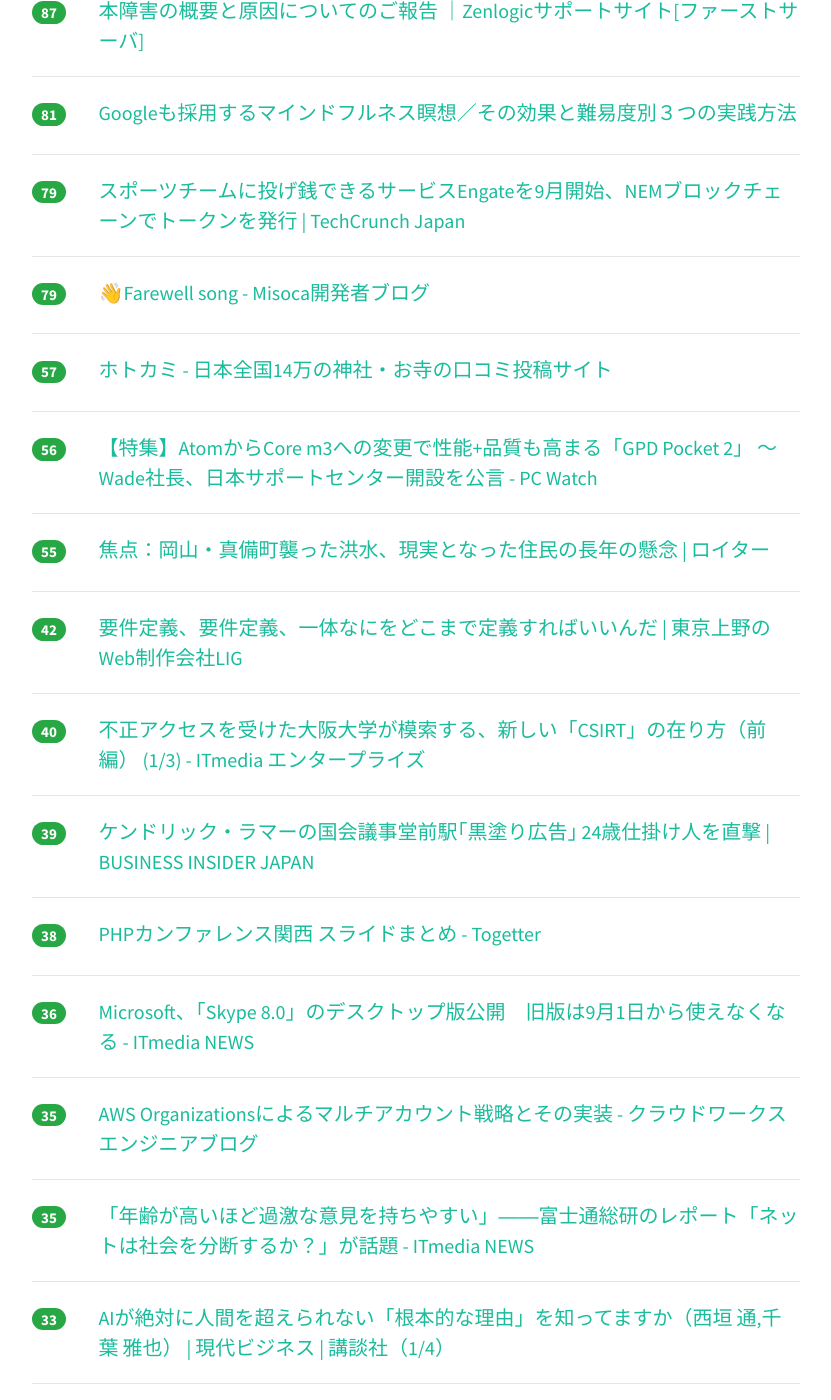
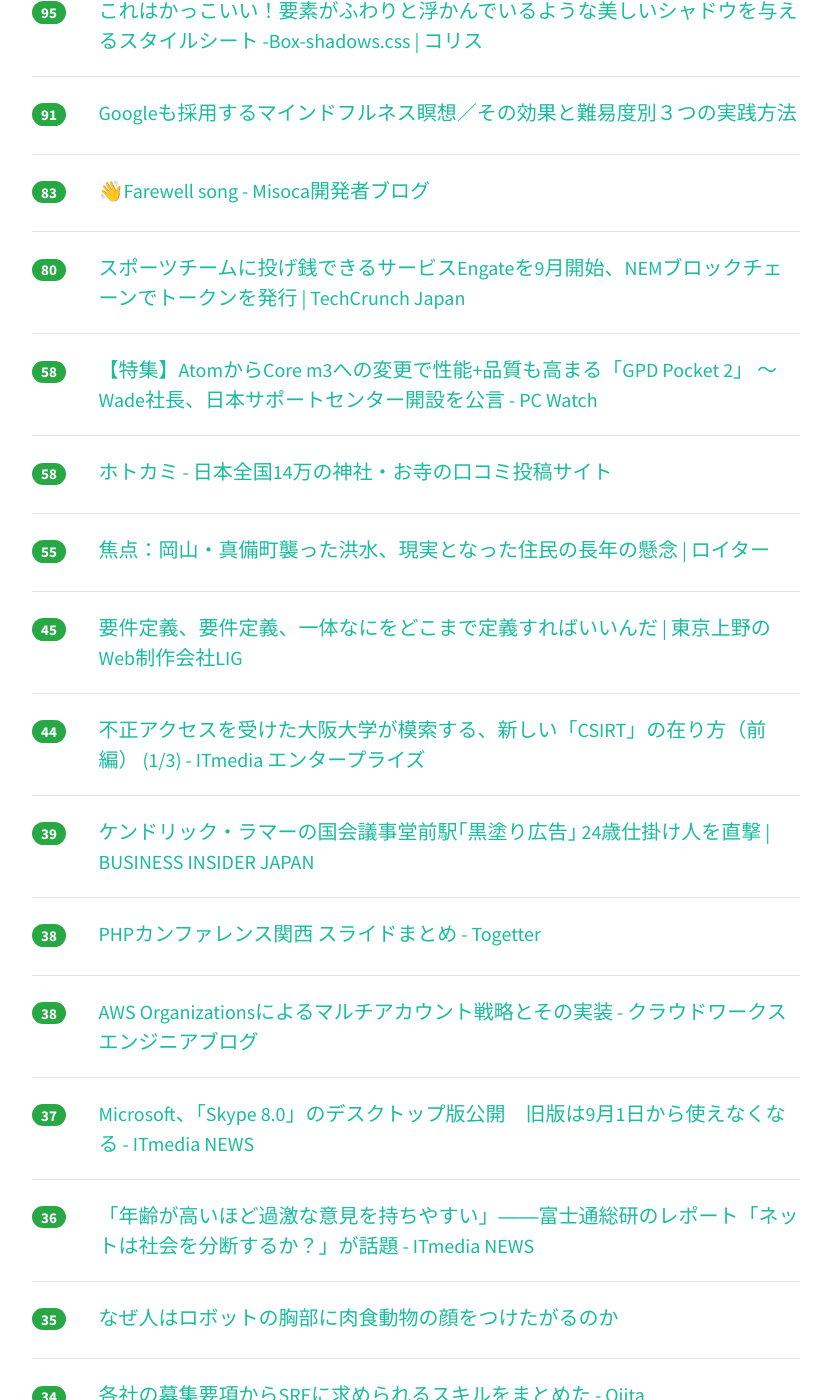
Before and after one commit to yatta47/hatena-matome-site, a Jekyll site: the page built from _posts/2018-07-17-hatena.md, in a window 1280 px wide and 1400 px high, scrolled down 1556 px. Shown: the whole window, without its empty margins (224-1055 px from the left). Built offline with Jekyll 4.4.1, drawn with Linux system fonts in a browser that asks for light colours; nearby versions of some CDN libraries; some of the changed text lies outside the part shown.

Commit message:
Updated 2018-07-17

```diff
--- a/_posts/2018-07-17-hatena.md
+++ b/_posts/2018-07-17-hatena.md
@@ -1,64 +1,69 @@
 ---
 layout: post
 title:  "2018-07-17 はてぶIT"
-date:   2018-07-17 19:02:02
+date:   2018-07-17 20:02:49
 tags: [it-hotentry]
 ---
-53 件のデータあり
+55 件のデータあり
 
 <hr><div class="row">
-<div class="col-1"><span class="badge badge-pill badge-success h2">368</span></div>
+<div class="col-1"><span class="badge badge-pill badge-success h2">412</span></div>
 <div class="col-11"><a href='https://hirata.blog/201807_vs-code-introduction/' target='_blank'>AtomユーザもSublimeユーザも、死角が無いエディタ「VS CODE」に乗り換えよう | WEBA</a></div>
 </div>
 <hr>
 <div class="row">
-<div class="col-1"><span class="badge badge-pill badge-success h2">247</span></div>
+<div class="col-1"><span class="badge badge-pill badge-success h2">261</span></div>
 <div class="col-11"><a href='http://blog.h13i32maru.jp/entry/2018/07/17/083215' target='_blank'>Jasper(GitHub用のIssue Reader)を無料にします - maru source</a></div>
 </div>
 <hr>
 <div class="row">
-<div class="col-1"><span class="badge badge-pill badge-success h2">213</span></div>
+<div class="col-1"><span class="badge badge-pill badge-success h2">242</span></div>
 <div class="col-11"><a href='https://jumpei-ikegami.hatenablog.com/entry/2018/07/16/124333' target='_blank'>サイ本こと『JavaScript 第6版』全800ページを読破し、1万行のesaにまとめてわかった5つのこと - #がみぶろ</a></div>
 </div>
 <hr>
 <div class="row">
-<div class="col-1"><span class="badge badge-pill badge-success h2">205</span></div>
+<div class="col-1"><span class="badge badge-pill badge-success h2">210</span></div>
 <div class="col-11"><a href='http://www.afpbb.com/articles/-/3182640' target='_blank'>マスク氏、英洞窟ダイバーを「小児愛男」呼ばわり テスラ株下落　写真1枚　国際ニュース：AFPBB News</a></div>
 </div>
 <hr>
 <div class="row">
-<div class="col-1"><span class="badge badge-pill badge-success h2">183</span></div>
+<div class="col-1"><span class="badge badge-pill badge-success h2">204</span></div>
+<div class="col-11"><a href='https://www.lambdanote.com/blogs/news/article-6' target='_blank'>『みんなのデータ構造』発売および予約開始のお知らせ – 技術書出版と販売のラムダノート</a></div>
+</div>
+<hr>
+<div class="row">
+<div class="col-1"><span class="badge badge-pill badge-success h2">189</span></div>
 <div class="col-11"><a href='https://internet.watch.impress.co.jp/docs/yajiuma/1133071.html' target='_blank'>国内初？ iOSの「AirDrop」を使った電車内でのわいせつ画像送信で会社員逮捕【やじうまWatch】 - INTERNET Watch</a></div>
 </div>
 <hr>
 <div class="row">
 <div class="col-1"><span class="badge badge-pill badge-success h2">176</span></div>
-<div class="col-11"><a href='https://www.lambdanote.com/blogs/news/article-6' target='_blank'>『みんなのデータ構造』発売および予約開始のお知らせ – 技術書出版と販売のラムダノート</a></div>
-</div>
-<hr>
-<div class="row">
-<div class="col-1"><span class="badge badge-pill badge-success h2">160</span></div>
 <div class="col-11"><a href='https://diamond.jp/articles/-/174855' target='_blank'>マイクロソフトはなぜスマホ時代の敗者となったのか、元アスキー西和彦が語る | 今月の主筆　アスキー創業者　東大大学院IoTメディアラボディレクター　西 和彦 | ダイヤモンド・オンラ</a></div>
 </div>
 <hr>
 <div class="row">
-<div class="col-1"><span class="badge badge-pill badge-success h2">114</span></div>
+<div class="col-1"><span class="badge badge-pill badge-success h2">119</span></div>
+<div class="col-11"><a href='https://everyrfc.org/' target='_blank'>everyRFC</a></div>
+</div>
+<hr>
+<div class="row">
+<div class="col-1"><span class="badge badge-pill badge-success h2">118</span></div>
 <div class="col-11"><a href='http://www.itmedia.co.jp/news/articles/1807/17/news043.html' target='_blank'>Amazonプライムデー初日、世界でアクセス問題発生 - ITmedia NEWS</a></div>
 </div>
 <hr>
 <div class="row">
-<div class="col-1"><span class="badge badge-pill badge-success h2">110</span></div>
-<div class="col-11"><a href='https://everyrfc.org/' target='_blank'>everyRFC</a></div>
+<div class="col-1"><span class="badge badge-pill badge-success h2">108</span></div>
+<div class="col-11"><a href='http://www.afpbb.com/articles/-/3182640?cx_amp=all' target='_blank'>マスク氏、英洞窟ダイバーを「小児愛男」呼ばわり テスラ株下落　写真1枚　国際ニュース：AFPBB News</a></div>
 </div>
 <hr>
 <div class="row">
 <div class="col-1"><span class="badge badge-pill badge-success h2">102</span></div>
-<div class="col-11"><a href='http://www.afpbb.com/articles/-/3182640?cx_amp=all' target='_blank'>マスク氏、英洞窟ダイバーを「小児愛男」呼ばわり テスラ株下落　写真1枚　国際ニュース：AFPBB News</a></div>
+<div class="col-11"><a href='https://note.mu/shogoyamada/n/n043aa4b7750e' target='_blank'>Flutterを触りまくったので知見を公開する｜shogo yamada｜note</a></div>
 </div>
 <hr>
 <div class="row">
 <div class="col-1"><span class="badge badge-pill badge-success h2">100</span></div>
-<div class="col-11"><a href='https://note.mu/shogoyamada/n/n043aa4b7750e' target='_blank'>Flutterを触りまくったので知見を公開する｜shogo yamada｜note</a></div>
+<div class="col-11"><a href='https://zenlogic.jp/news/status/syogai/cause/' target='_blank'>本障害の概要と原因についてのご報告 ｜Zenlogicサポートサイト[ファーストサーバ]</a></div>
 </div>
 <hr>
 <div class="row">
@@ -67,33 +72,28 @@ tags: [it-hotentry]
 </div>
 <hr>
 <div class="row">
-<div class="col-1"><span class="badge badge-pill badge-success h2">87</span></div>
-<div class="col-11"><a href='https://zenlogic.jp/news/status/syogai/cause/' target='_blank'>本障害の概要と原因についてのご報告 ｜Zenlogicサポートサイト[ファーストサーバ]</a></div>
-</div>
-<hr>
-<div class="row">
-<div class="col-1"><span class="badge badge-pill badge-success h2">81</span></div>
+<div class="col-1"><span class="badge badge-pill badge-success h2">91</span></div>
 <div class="col-11"><a href='https://life-and-mind.com/mindfulness-meditation-10304' target='_blank'>Googleも採用するマインドフルネス瞑想／その効果と難易度別３つの実践方法</a></div>
 </div>
 <hr>
 <div class="row">
-<div class="col-1"><span class="badge badge-pill badge-success h2">79</span></div>
+<div class="col-1"><span class="badge badge-pill badge-success h2">83</span></div>
+<div class="col-11"><a href='https://tech.misoca.jp/entry/2018/07/17/113523' target='_blank'>👋Farewell song - Misoca開発者ブログ</a></div>
+</div>
+<hr>
+<div class="row">
+<div class="col-1"><span class="badge badge-pill badge-success h2">80</span></div>
 <div class="col-11"><a href='https://jp.techcrunch.com/2018/07/17/engate-cheer-for-sports-with-tokens/' target='_blank'>スポーツチームに投げ銭できるサービスEngateを9月開始、NEMブロックチェーンでトークンを発行 | TechCrunch Japan</a></div>
 </div>
 <hr>
 <div class="row">
-<div class="col-1"><span class="badge badge-pill badge-success h2">79</span></div>
-<div class="col-11"><a href='https://tech.misoca.jp/entry/2018/07/17/113523' target='_blank'>👋Farewell song - Misoca開発者ブログ</a></div>
+<div class="col-1"><span class="badge badge-pill badge-success h2">58</span></div>
+<div class="col-11"><a href='https://pc.watch.impress.co.jp/docs/topic/feature/1133028.html' target='_blank'>【特集】AtomからCore m3への変更で性能+品質も高まる「GPD Pocket 2」 ～Wade社長、日本サポートセンター開設を公言 - PC Watch</a></div>
 </div>
 <hr>
 <div class="row">
-<div class="col-1"><span class="badge badge-pill badge-success h2">57</span></div>
+<div class="col-1"><span class="badge badge-pill badge-success h2">58</span></div>
 <div class="col-11"><a href='https://hotokami.jp/' target='_blank'>ホトカミ - 日本全国14万の神社・お寺の口コミ投稿サイト</a></div>
-</div>
-<hr>
-<div class="row">
-<div class="col-1"><span class="badge badge-pill badge-success h2">56</span></div>
-<div class="col-11"><a href='https://pc.watch.impress.co.jp/docs/topic/feature/1133028.html' target='_blank'>【特集】AtomからCore m3への変更で性能+品質も高まる「GPD Pocket 2」 ～Wade社長、日本サポートセンター開設を公言 - PC Watch</a></div>
 </div>
 <hr>
 <div class="row">
@@ -102,12 +102,12 @@ tags: [it-hotentry]
 </div>
 <hr>
 <div class="row">
-<div class="col-1"><span class="badge badge-pill badge-success h2">42</span></div>
+<div class="col-1"><span class="badge badge-pill badge-success h2">45</span></div>
 <div class="col-11"><a href='https://liginc.co.jp/398036' target='_blank'>要件定義、要件定義、一体なにをどこまで定義すればいいんだ | 東京上野のWeb制作会社LIG</a></div>
 </div>
 <hr>
 <div class="row">
-<div class="col-1"><span class="badge badge-pill badge-success h2">40</span></div>
+<div class="col-1"><span class="badge badge-pill badge-success h2">44</span></div>
 <div class="col-11"><a href='http://www.itmedia.co.jp/enterprise/articles/1807/17/news008.html' target='_blank'>不正アクセスを受けた大阪大学が模索する、新しい「CSIRT」の在り方（前編） (1/3) - ITmedia エンタープライズ</a></div>
 </div>
 <hr>
@@ -122,18 +122,28 @@ tags: [it-hotentry]
 </div>
 <hr>
 <div class="row">
-<div class="col-1"><span class="badge badge-pill badge-success h2">36</span></div>
+<div class="col-1"><span class="badge badge-pill badge-success h2">38</span></div>
+<div class="col-11"><a href='http://engineer.crowdworks.jp/entry/2018/07/17/103453' target='_blank'>AWS Organizationsによるマルチアカウント戦略とその実装 - クラウドワークス エンジニアブログ</a></div>
+</div>
+<hr>
+<div class="row">
+<div class="col-1"><span class="badge badge-pill badge-success h2">37</span></div>
 <div class="col-11"><a href='http://www.itmedia.co.jp/news/articles/1807/17/news047.html' target='_blank'>Microsoft、「Skype 8.0」のデスクトップ版公開　旧版は9月1日から使えなくなる - ITmedia NEWS</a></div>
 </div>
 <hr>
 <div class="row">
-<div class="col-1"><span class="badge badge-pill badge-success h2">35</span></div>
-<div class="col-11"><a href='http://engineer.crowdworks.jp/entry/2018/07/17/103453' target='_blank'>AWS Organizationsによるマルチアカウント戦略とその実装 - クラウドワークス エンジニアブログ</a></div>
+<div class="col-1"><span class="badge badge-pill badge-success h2">36</span></div>
+<div class="col-11"><a href='http://www.itmedia.co.jp/news/articles/1807/17/news065.html' target='_blank'>「年齢が高いほど過激な意見を持ちやすい」――富士通総研のレポート「ネットは社会を分断するか？」が話題 - ITmedia NEWS</a></div>
 </div>
 <hr>
 <div class="row">
 <div class="col-1"><span class="badge badge-pill badge-success h2">35</span></div>
-<div class="col-11"><a href='http://www.itmedia.co.jp/news/articles/1807/17/news065.html' target='_blank'>「年齢が高いほど過激な意見を持ちやすい」――富士通総研のレポート「ネットは社会を分断するか？」が話題 - ITmedia NEWS</a></div>
+<div class="col-11"><a href='https://anond.hatelabo.jp/20180717123335' target='_blank'>なぜ人はロボットの胸部に肉食動物の顔をつけたがるのか</a></div>
+</div>
+<hr>
+<div class="row">
+<div class="col-1"><span class="badge badge-pill badge-success h2">34</span></div>
+<div class="col-11"><a href='https://qiita.com/mogulla3/items/7bf8db3b18980277db52' target='_blank'>各社の募集要項からSREに求められるスキルをまとめた - Qiita</a></div>
 </div>
 <hr>
 <div class="row">
@@ -142,18 +152,8 @@ tags: [it-hotentry]
 </div>
 <hr>
 <div class="row">
-<div class="col-1"><span class="badge badge-pill badge-success h2">33</span></div>
-<div class="col-11"><a href='https://anond.hatelabo.jp/20180717123335' target='_blank'>なぜ人はロボットの胸部に肉食動物の顔をつけたがるのか</a></div>
-</div>
-<hr>
-<div class="row">
 <div class="col-1"><span class="badge badge-pill badge-success h2">32</span></div>
 <div class="col-11"><a href='http://kaggler-ja-wiki.herokuapp.com/' target='_blank'>/ - Kaggler-ja Wiki</a></div>
-</div>
-<hr>
-<div class="row">
-<div class="col-1"><span class="badge badge-pill badge-success h2">29</span></div>
-<div class="col-11"><a href='https://qiita.com/mogulla3/items/7bf8db3b18980277db52' target='_blank'>各社の募集要項からSREに求められるスキルをまとめた - Qiita</a></div>
 </div>
 <hr>
 <div class="row">
@@ -167,7 +167,7 @@ tags: [it-hotentry]
 </div>
 <hr>
 <div class="row">
-<div class="col-1"><span class="badge badge-pill badge-success h2">23</span></div>
+<div class="col-1"><span class="badge badge-pill badge-success h2">24</span></div>
 <div class="col-11"><a href='http://lantern.builderscon.io/entry/2018/07/17/110000' target='_blank'>検索実行評価改善！まずは検索から！婚活パーティー検索サイト「オミカレ」を使おう！ - Lantern by builderscon</a></div>
 </div>
 <hr>
@@ -182,8 +182,18 @@ tags: [it-hotentry]
 </div>
 <hr>
 <div class="row">
-<div class="col-1"><span class="badge badge-pill badge-success h2">19</span></div>
+<div class="col-1"><span class="badge badge-pill badge-success h2">20</span></div>
 <div class="col-11"><a href='https://tech.nikkeibp.co.jp/atcl/nxt/mag/nc/18/020800015/070900006/' target='_blank'>挑戦せず責任を押し付け合い、大企業病NECの復活シナリオ | 日経 xTECH（クロステック）</a></div>
+</div>
+<hr>
+<div class="row">
+<div class="col-1"><span class="badge badge-pill badge-success h2">20</span></div>
+<div class="col-11"><a href='http://www.itmedia.co.jp/enterprise/articles/1807/17/news041.html' target='_blank'>課題が分からない？　「情報通信白書」にみる日本企業の深刻なクラウド事情 (1/2) - ITmedia エンタープライズ</a></div>
+</div>
+<hr>
+<div class="row">
+<div class="col-1"><span class="badge badge-pill badge-success h2">20</span></div>
+<div class="col-11"><a href='http://www.itmedia.co.jp/news/articles/1807/17/news080.html' target='_blank'>Google Playストアで課金障害　「アイテム購入、一時的に控えて」アプリ各社が呼び掛け - ITmedia NEWS</a></div>
 </div>
 <hr>
 <div class="row">
@@ -194,16 +204,6 @@ tags: [it-hotentry]
 <div class="row">
 <div class="col-1"><span class="badge badge-pill badge-success h2">18</span></div>
 <div class="col-11"><a href='https://dev.classmethod.jp/cloud/aws/iam-permissions-boundary/' target='_blank'>[新機能]IAMの委譲権限を制限可能なPermissions Boundaryが登場したので試してみた ｜ Developers.IO</a></div>
-</div>
-<hr>
-<div class="row">
-<div class="col-1"><span class="badge badge-pill badge-success h2">18</span></div>
-<div class="col-11"><a href='http://www.itmedia.co.jp/enterprise/articles/1807/17/news041.html' target='_blank'>課題が分からない？　「情報通信白書」にみる日本企業の深刻なクラウド事情 (1/2) - ITmedia エンタープライズ</a></div>
-</div>
-<hr>
-<div class="row">
-<div class="col-1"><span class="badge badge-pill badge-success h2">18</span></div>
-<div class="col-11"><a href='http://www.itmedia.co.jp/news/articles/1807/17/news080.html' target='_blank'>Google Playストアで課金障害　「アイテム購入、一時的に控えて」アプリ各社が呼び掛け - ITmedia NEWS</a></div>
 </div>
 <hr>
 <div class="row">
@@ -252,13 +252,23 @@ tags: [it-hotentry]
 </div>
 <hr>
 <div class="row">
-<div class="col-1"><span class="badge badge-pill badge-success h2">10</span></div>
+<div class="col-1"><span class="badge badge-pill badge-success h2">11</span></div>
 <div class="col-11"><a href='http://www.itmedia.co.jp/news/articles/1807/17/news066.html' target='_blank'>Uber Eats、京都市と神戸市でもサービス開始 - ITmedia NEWS</a></div>
+</div>
+<hr>
+<div class="row">
+<div class="col-1"><span class="badge badge-pill badge-success h2">11</span></div>
+<div class="col-11"><a href='https://www.orangeitems.com/entry/2018/07/17/142851' target='_blank'>Zenlogic障害報告書から考察する分散ストレージCeph - orangeitems’s diary</a></div>
 </div>
 <hr>
 <div class="row">
 <div class="col-1"><span class="badge badge-pill badge-success h2">9</span></div>
 <div class="col-11"><a href='https://ift.tt/2NmnxIF' target='_blank'>prime day で買ったセール品 - ケロロ好きなエンジニアのブログ</a></div>
+</div>
+<hr>
+<div class="row">
+<div class="col-1"><span class="badge badge-pill badge-success h2">9</span></div>
+<div class="col-11"><a href='https://headlines.yahoo.co.jp/hl?a=20180716-00010003-nishinpc-soci' target='_blank'>ウナギ、絶滅危惧種だけど食べていい？稚魚10倍に値上がりも（西日本新聞） - Yahoo!ニュース</a></div>
 </div>
 <hr>
 <div class="row">
```
